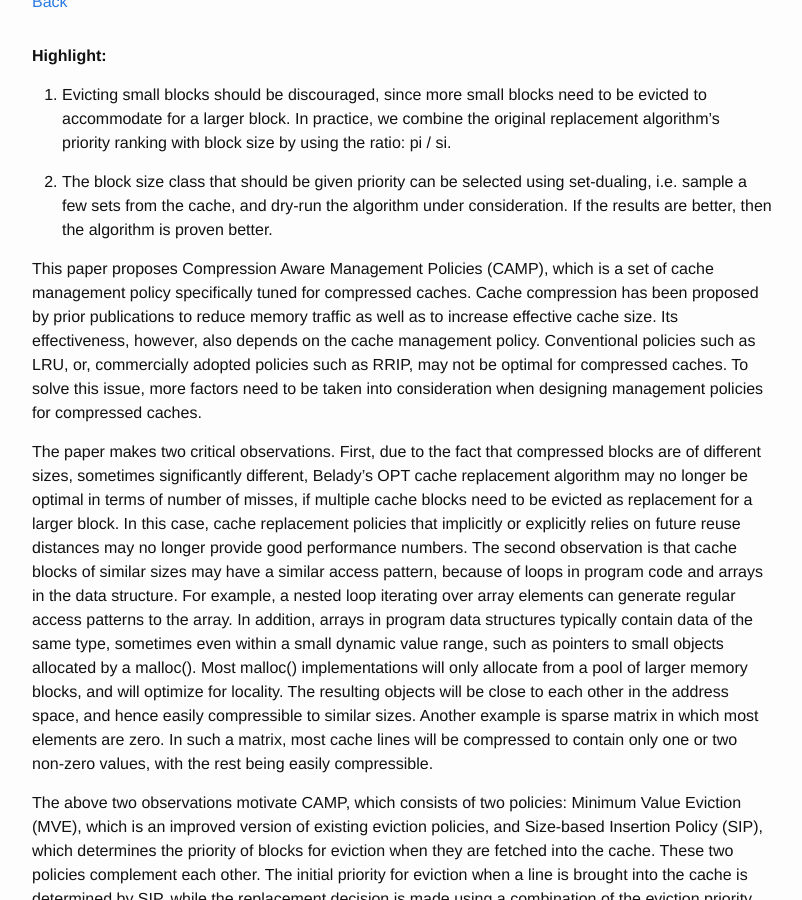
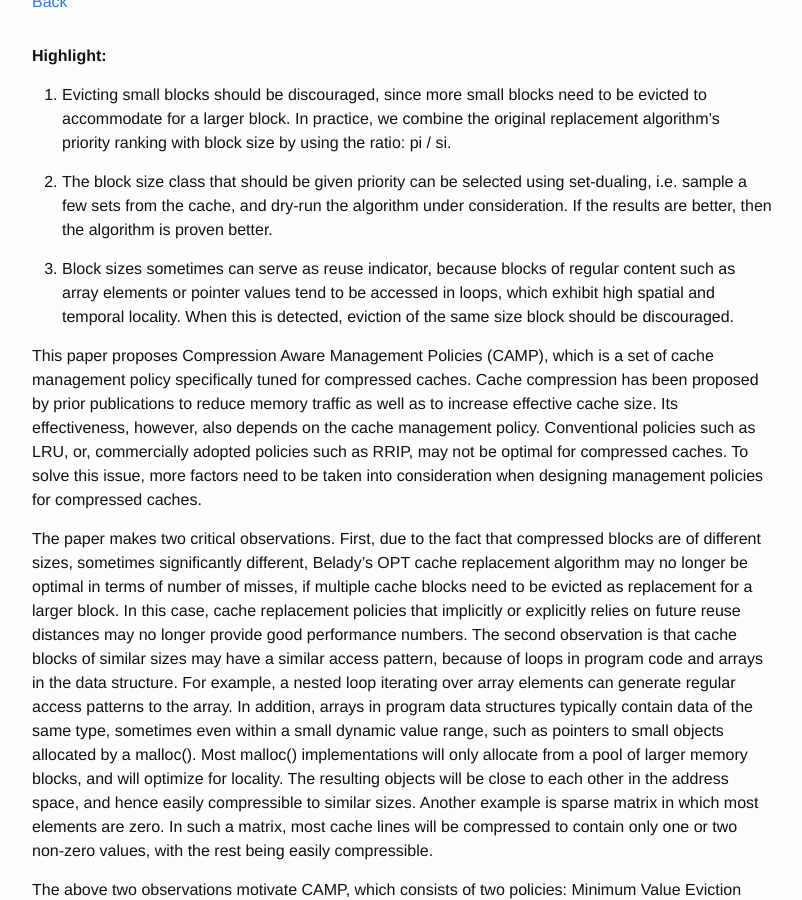
Before and after one commit to wangziqi2013/wangziqi2013.github.io, a Jekyll site: the page built from _posts/2020-06-04-camp.markdown, in a window 1280 px wide and 900 px high, scrolled down 448 px. Shown: the whole window, without its empty margins (238-1040 px from the left). Built offline with Jekyll 4.4.1, drawn with Linux system fonts in a browser that asks for light colours.

Commit message:
Adding highlight

```diff
--- a/_posts/2020-06-04-camp.markdown
+++ b/_posts/2020-06-04-camp.markdown
@@ -20,6 +20,10 @@ version_mgmt:
 
 2. The block size class that should be given priority can be selected using set-dualing, i.e. sample a few sets from the
    cache, and dry-run the algorithm under consideration. If the results are better, then the algorithm is proven better.
+
+3. Block sizes sometimes can serve as reuse indicator, because blocks of regular content such as array elements or pointer
+   values tend to be accessed in loops, which exhibit high spatial and temporal locality. When this is detected, eviction
+   of the same size block should be discouraged.
 
 This paper proposes Compression Aware Management Policies (CAMP), which is a set of cache management policy specifically
 tuned for compressed caches. Cache compression has been proposed by prior publications to reduce memory traffic as well
```
